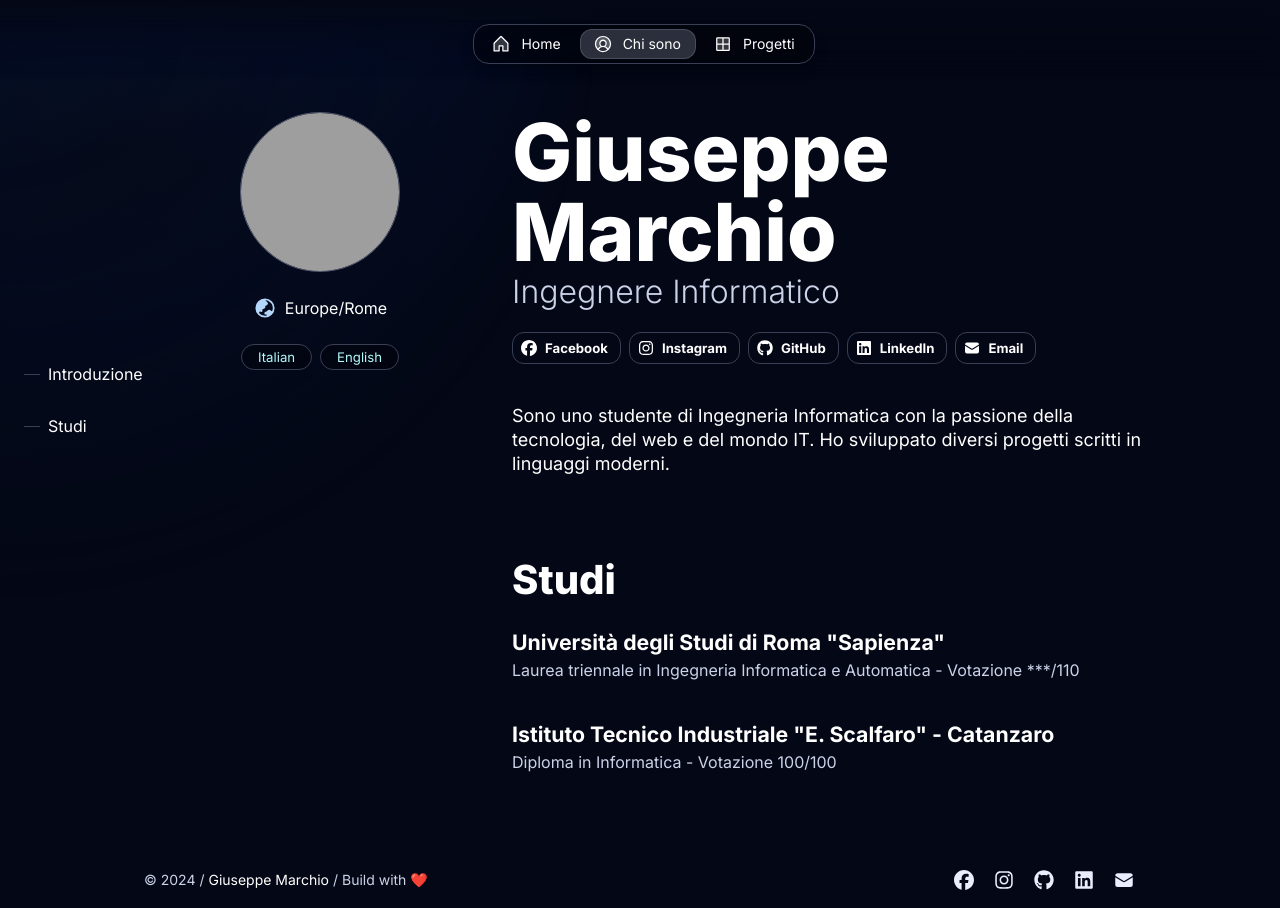
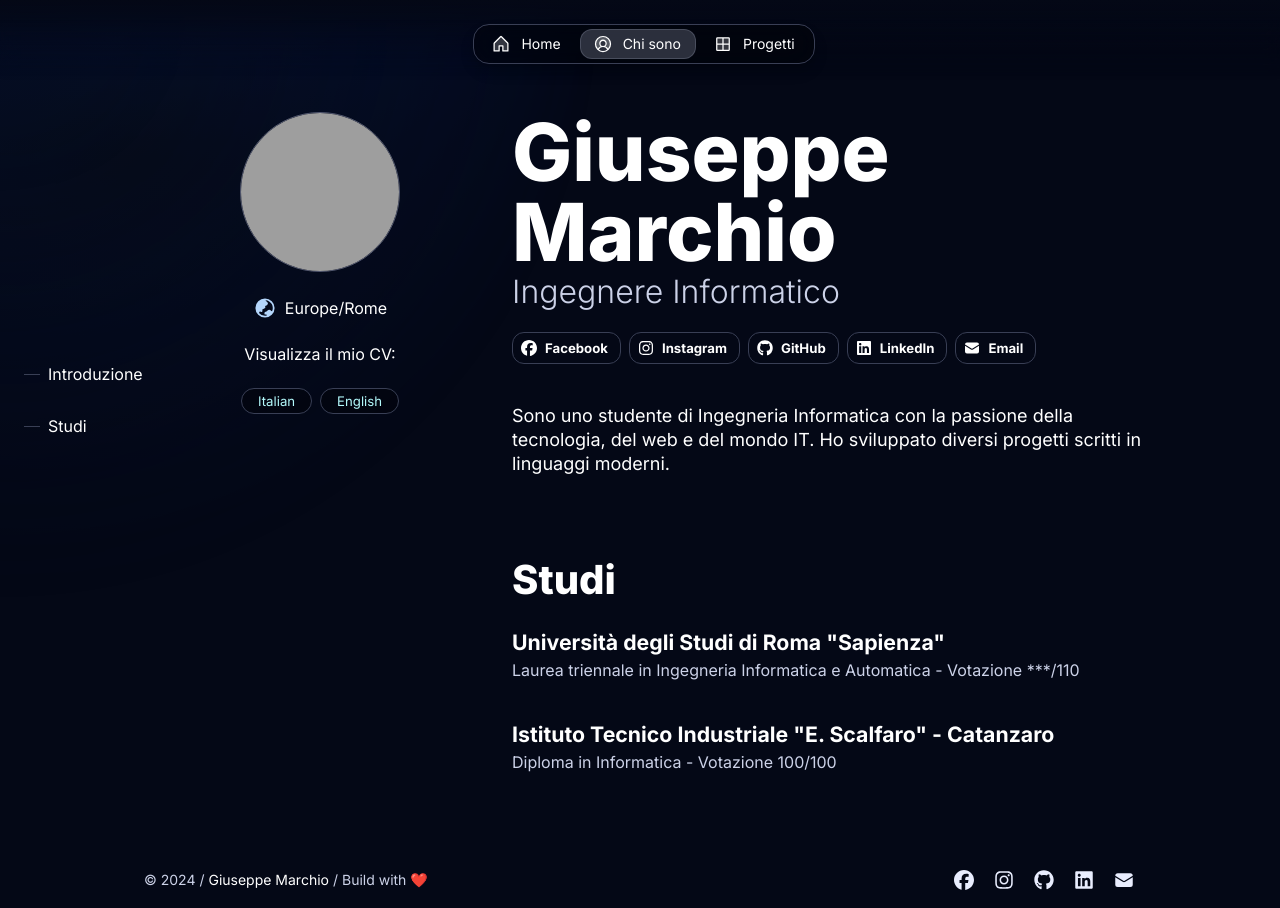
Before and after one commit to giuxeppe/marchiogiuseppe, a Next.js app: page /en/about in a window 1280 px wide. Built offline with nearby package versions, Linux system fonts and the light colour scheme; grey boxes are pictures that could not be loaded.

Commit message:
CV finito!

```diff
--- a/src/app/[locale]/about/page.tsx
+++ b/src/app/[locale]/about/page.tsx
@@ -121,6 +121,10 @@ export default function About(
                                 onBackground="accent-weak"
                                 name="globe"/>
                             {person.location}
+                        </Flex>
+                        <Flex
+                            alignItems="center">
+                            Visualizza il mio CV:
                         </Flex>
                         {person.languages.length > 0 && (
                             <Flex wrap gap="8">
--- a/src/app/utils/formatDate.ts
+++ b/src/app/utils/formatDate.ts
@@ -22,9 +22,9 @@ export function formatDate(date: string, includeRelative = false) {
         formattedDate = 'Today';
     }
 
-    const fullDate = targetDate.toLocaleString('en-us', {
+    const fullDate = targetDate.toLocaleString('it-it', {
+        day: 'numeric',
         month: 'long',
-        day: 'numeric',
         year: 'numeric',
     });
 
```
Also changed, not shown: 2 other files (tests, documents, lock files or other folders).
